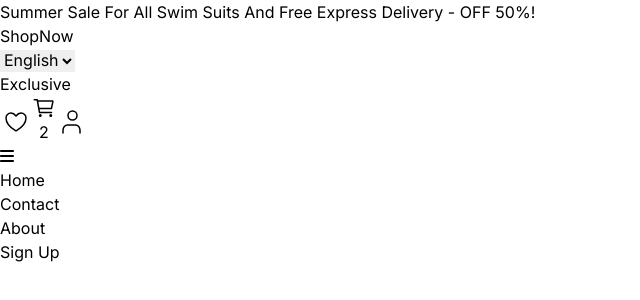
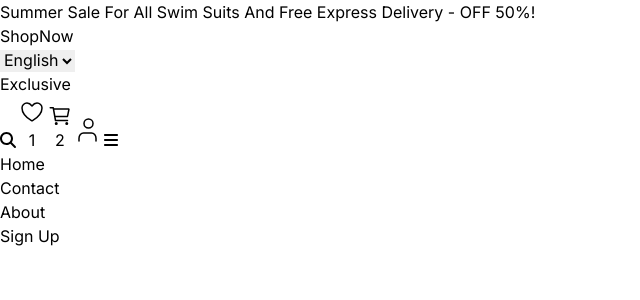
Before and after one commit to asim16111980/Week_Four_Task_One, a React (Vite) app: page / in a window 1280 px wide. Shown: the top 300 px of the page, without its empty margins (0-640 px from the left). Built offline with nearby package versions, Linux system fonts and the light colour scheme.

Commit message:
Create SearchBox Combonent

```diff
--- a/src/components/Header.jsx
+++ b/src/components/Header.jsx
@@ -1,21 +1,24 @@
 import { useState } from 'react';
 import { FontAwesomeIcon } from '@fortawesome/react-fontawesome';
-import { faBars, faTimes } from '@fortawesome/free-solid-svg-icons';
+import { faSearch, faBars, faTimes } from '@fortawesome/free-solid-svg-icons';
 import Icon from './Icon';
 
 const Header = () => {
-    const [isOpen, setIsOpen] = useState(false)
+    const [isMenuOpen, setIsMenuOpen] = useState(false);
+    const [isSearchOpen, setIsSearchOpen] = useState(false);
     return (
         <header className="w-full h-[38px] flex items-center justify-between p-2 relative">
             <h1 className="font-bold text-black text-lg">
                 Exclusive</h1>
-            <div className='flex-1 flex items-center justify-end gap-2'>
-                <button type='button'><Icon icon="../public/icons/IWishlist.svg" badgeCount="" /> </button>
-                <button type='button'><Icon icon="../public/icons/ICart.svg" badgeCount="2" /> </button>
-                <button type='button'><Icon icon="../public/icons/IUser.svg" badgeCount="" /></button>
+            <div className='flex-1 flex items-center justify-end gap-1'>
+                <button type='button'><FontAwesomeIcon icon={faSearch} onClick={() => setIsSearchOpen(!isSearchOpen)} /></button>
+                <button type='button'><Icon icon="../public/icons/IWishlist.svg" badgeCount="1" /></button>
+                <button type='button'><Icon icon="../public/icons/ICart.svg" badgeCount="2" /></button>
+                <button type='button'><Icon icon="../public/icons/IUser.svg" /></button>
+                <button type="button" className='w-8 h-8 text-xl text-black md:hidden ml-0' onClick={() => setIsMenuOpen(!isMenuOpen)}><FontAwesomeIcon icon={isMenuOpen ? faTimes : faBars} /></button>
             </div>
-                <button type="button" className='w-8 h-8 text-xl text-black md:hidden ml-0' onClick={() => setIsOpen(!isOpen)}><FontAwesomeIcon icon={isOpen ? faTimes : faBars} /></button>
-            <nav className={`w-full h-auto md:gap-6 absolute md:static top-[38px] left-0  text-black bg-white transition-all duration-300 ease-in-out shadow  ${isOpen ? "block" : "hidden"
+
+            <nav className={`w-full h-auto md:gap-6 absolute md:static top-[38px] left-0 text-black bg-white transition-all duration-300 ease-in-out shadow  ${isMenuOpen ? "block" : "hidden"
                 }`}>
                 <ul className={`flex flex-col bg-transparent md:flex-row `}>
                     <li className='p-2 md:py-0 text-sm hover:bg-[#7D8184] transition-all duration-300 ease-in-out'><a href="/">Home</a></li>
--- a/src/components/Icon.jsx
+++ b/src/components/Icon.jsx
@@ -1,6 +1,6 @@
 const Icon = ({ icon, badgeCount }) => {
   return (
-    <div className="relative w-6 h-6"><img src={icon} alt="Icon" />{badgeCount && (<span className="w-4 h-4 absolute -top-1 left-4 rounded-full bg-[#DB4444] text-[#fafafa] text-xs">{badgeCount}</span>)}</div>
+    <div className="relative w-6 h-6"><img src={icon} alt="Icon" />{badgeCount && (<span className="w-4 h-4 absolute -top-1 left-3 rounded-full bg-[#DB4444] text-[#fafafa] text-xs">{badgeCount}</span>)}</div>
   )
 }
 
```
Also changed, not shown: src/components/SearchBox.jsx (added, +9 -0 lines), public/icons/IArrowLeft.svg (added).
